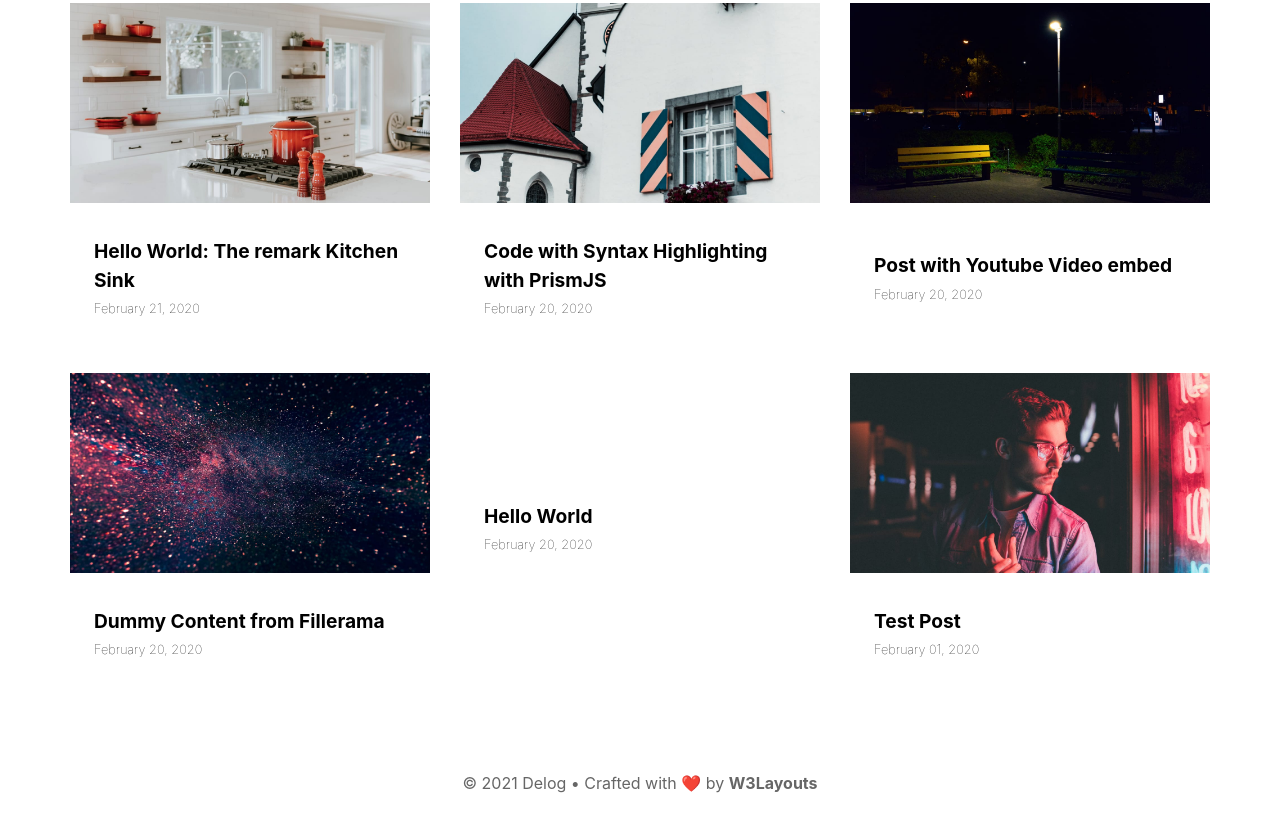
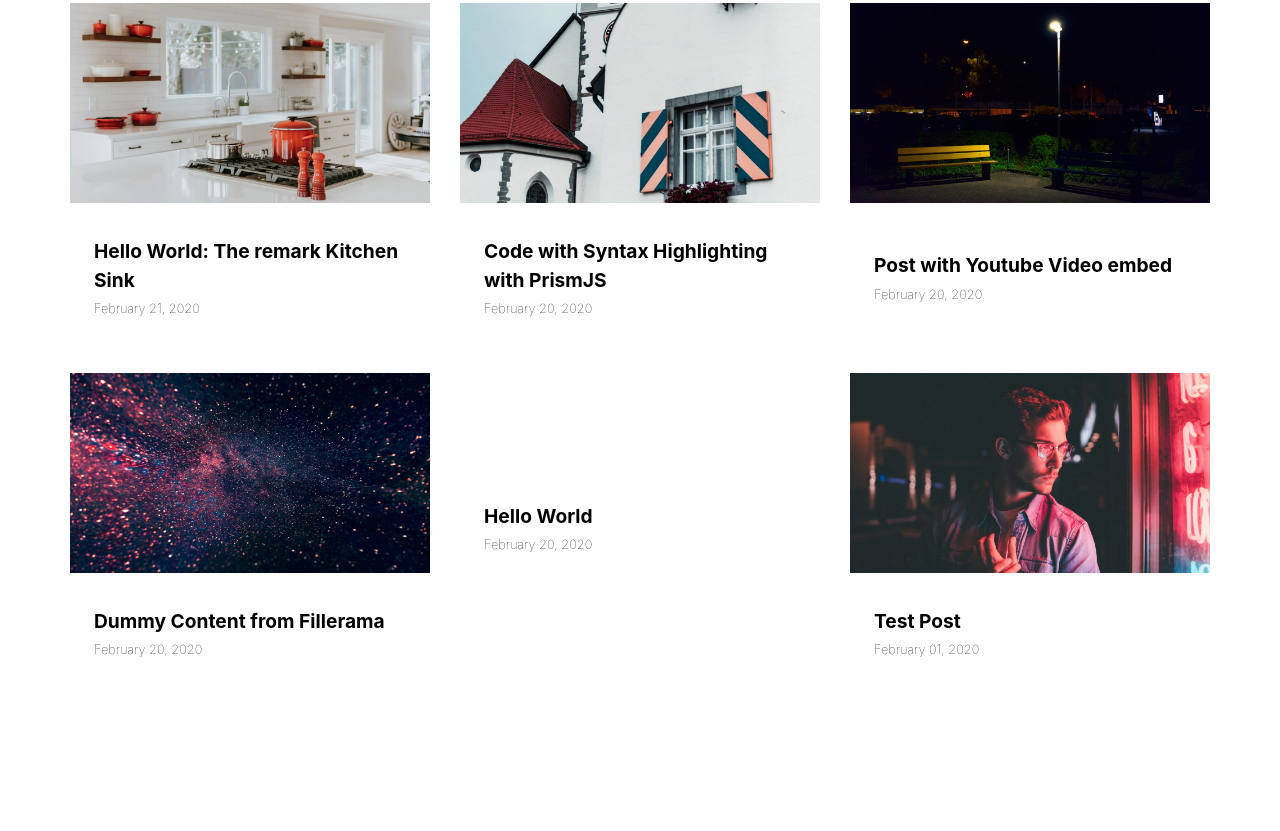
Before and after one commit to brad90/personal-blog-2, a Gatsby site: page / in a window 1280 px wide. Shown: the part 413-1244 px from the top of the page. After the commit the page ends 1218 px from the top, so only its background shows below. Built offline with nearby package versions, Linux system fonts and the light colour scheme; Gatsby itself is replaced by a stand-in of ours.

Commit message:
Reoved footer

```diff
--- a/src/components/layout.js
+++ b/src/components/layout.js
@@ -25,7 +25,6 @@ export default ({ children }) => {
       </header>
       {children}
       <footer className="site-footer">
-        <p>&copy; {new Date().getFullYear()} Delog &bull; Crafted with <span role="img" aria-label="love">❤️</span> by <a href="https://w3layouts.com">W3Layouts</a></p>
       </footer>
     </div>
   )
```
